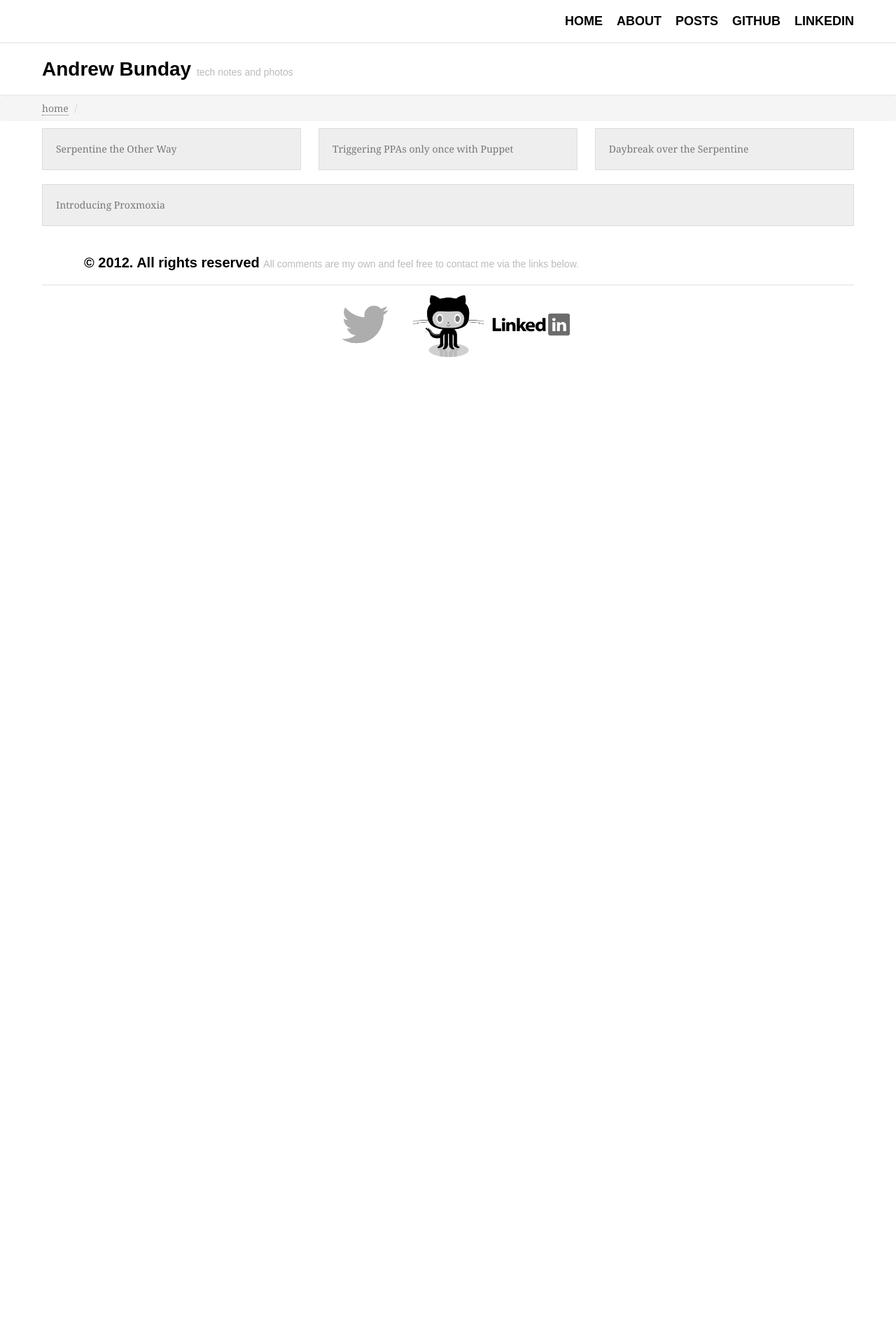
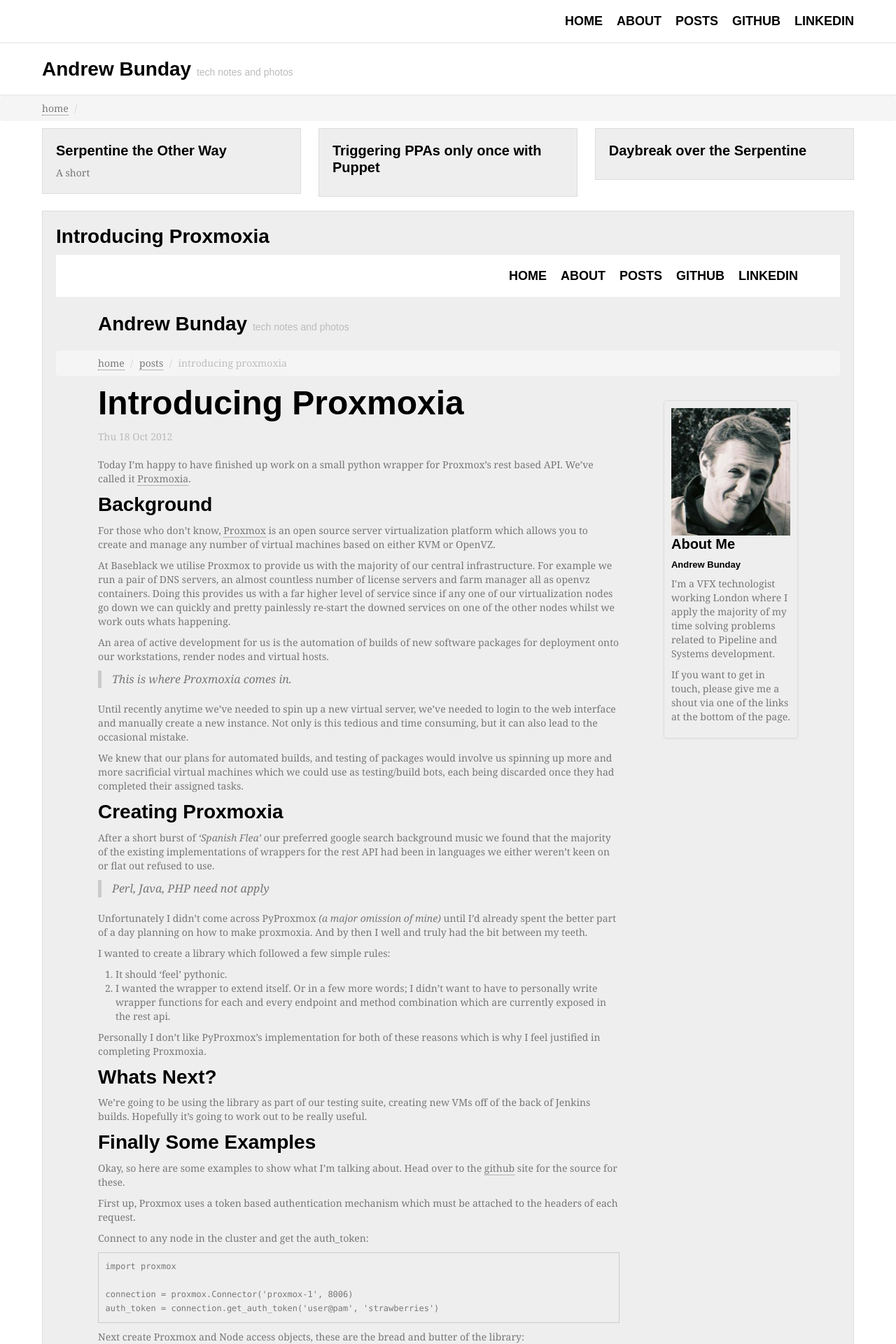
Before and after one commit to andrewbunday/andrewbunday.github.com, a Jekyll site: the page built from index.html, in a window 1280 px wide. Shown: the top 1920 px of the page at 70% size. Built offline with Jekyll 4.4.1, drawn with Linux system fonts in a browser that asks for light colours; some web fonts are replaced; before the commit the page ends 900 px from its top, so only the background shows below that; some of the changed text lies outside the part shown.

Commit message:
refining front page

```diff
--- a/_layouts/default.html
+++ b/_layouts/default.html
@@ -12,8 +12,9 @@
             <div class="container-fluid main-content">
                 <div class="row-fluid">
                     {% for post in site.posts limit:3 offset:1%}
-                        <div class="span4 well">
-                            <a href="{{ BASE_PATH }}{{ post.url }}">{{ post.title }}</a>
+                        <div class="span4 well secondary-story-header">
+                            <h4><a href="{{ BASE_PATH }}{{ post.url }}">{{ post.title }}</a></h4>
+                            {{ post.synopsis }}
                         </div>
                     {% endfor %}
                 </div>
@@ -21,7 +22,8 @@
                     <div class="span12 well">
                         <!--{% include hero-unit.html %}-->
                         {% for post in site.posts limit:1 %}
-                            <a href="{{ BASE_PATH }}{{ post.url }}">{{ post.title }}</a>
+                            <h3><a href="{{ BASE_PATH }}{{ post.url }}">{{ post.title }}</a></h3>
+                            {{ post }}
                         {% endfor %}
                     </div>
                 </div>
--- a/_posts/2012-10-15-daybreak-over-the-serpentine.markdown
+++ b/_posts/2012-10-15-daybreak-over-the-serpentine.markdown
@@ -2,6 +2,7 @@
 date: 2012-10-15 08:09AM
 layout: post
 title: "Daybreak over the Serpentine"
+synopsis: ""
 ---
 
 <a href='/assets/img/photostream/2010-10-15_08.09.02.jpg' target='_blank'><img src='/assets/img/photostream/2010-10-15_08.09.02.jpg'/></a>
--- a/_posts/2012-10-17-serpentine-the-other-way.markdown
+++ b/_posts/2012-10-17-serpentine-the-other-way.markdown
@@ -2,6 +2,7 @@
 date: 2012-10-17 09:46AM
 layout: post
 title: "Serpentine the Other Way"
+synopsis: "A short"
 ---
 
 <a href='/assets/img/photostream/2012-10-17_08.06.52.jpg' target='_blank'><img src='/assets/img/photostream/2012-10-17_08.06.52.jpg'/></a>
--- a/_posts/2012-10-18-introducting-proxmoxia.markdown
+++ b/_posts/2012-10-18-introducting-proxmoxia.markdown
@@ -2,6 +2,7 @@
 date: 2012-10-18 10:27PM
 layout: post
 title: "Introducing Proxmoxia"
+synopsis: "Today I'm happy to have finished up work on a small python wrapper for Proxmox's rest based API. We've called it [Proxmoxia](http://github.com/baseblack/proxmoxia)."
 ---
 
 Today I'm happy to have finished up work on a small python wrapper for Proxmox's rest based API. We've called it [Proxmoxia](http://github.com/baseblack/proxmoxia).
--- a/assets/css/custom.css
+++ b/assets/css/custom.css
@@ -8,15 +8,16 @@ html {
 
 .well-large {
     display: inline-block;
+    min-height: 70px;
+}
+
+.secondary-story-header{
+    min-height: 150px;
 }
 
 .h4-3em h4{
     padding-top: 20px;
     line-height: 30px;
-}
-
-.well-large {
-    min-height: 70px;
 }
 
 .hero-unit {
```
